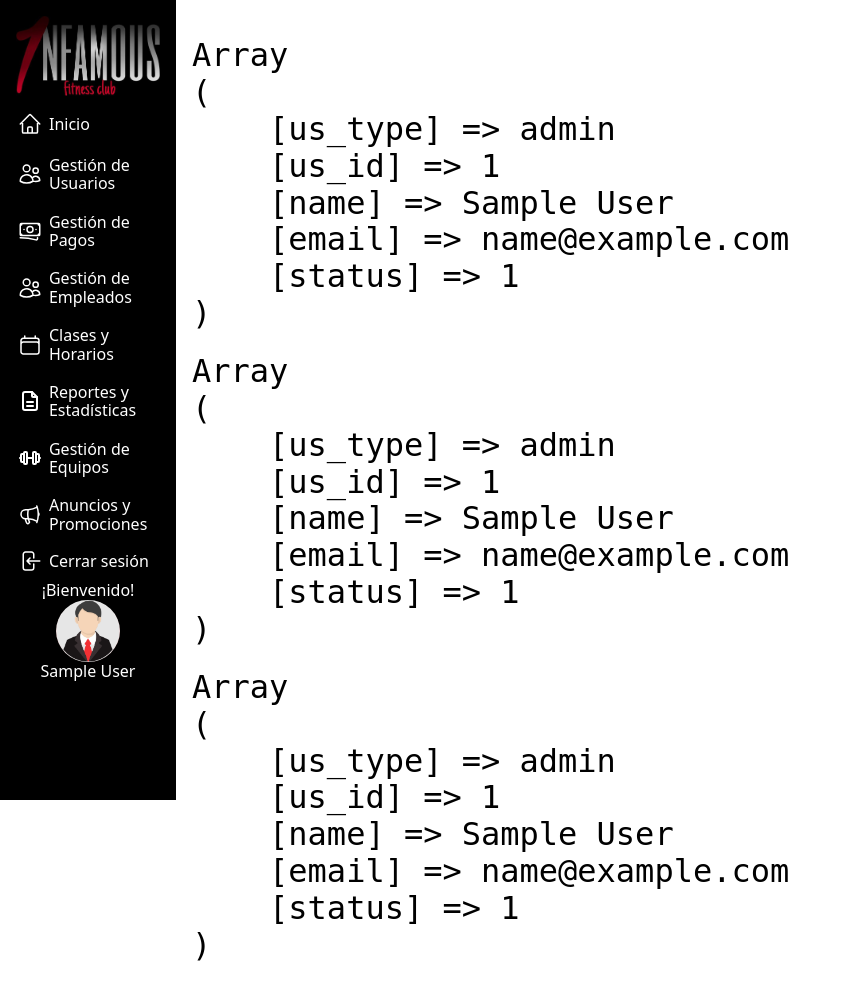
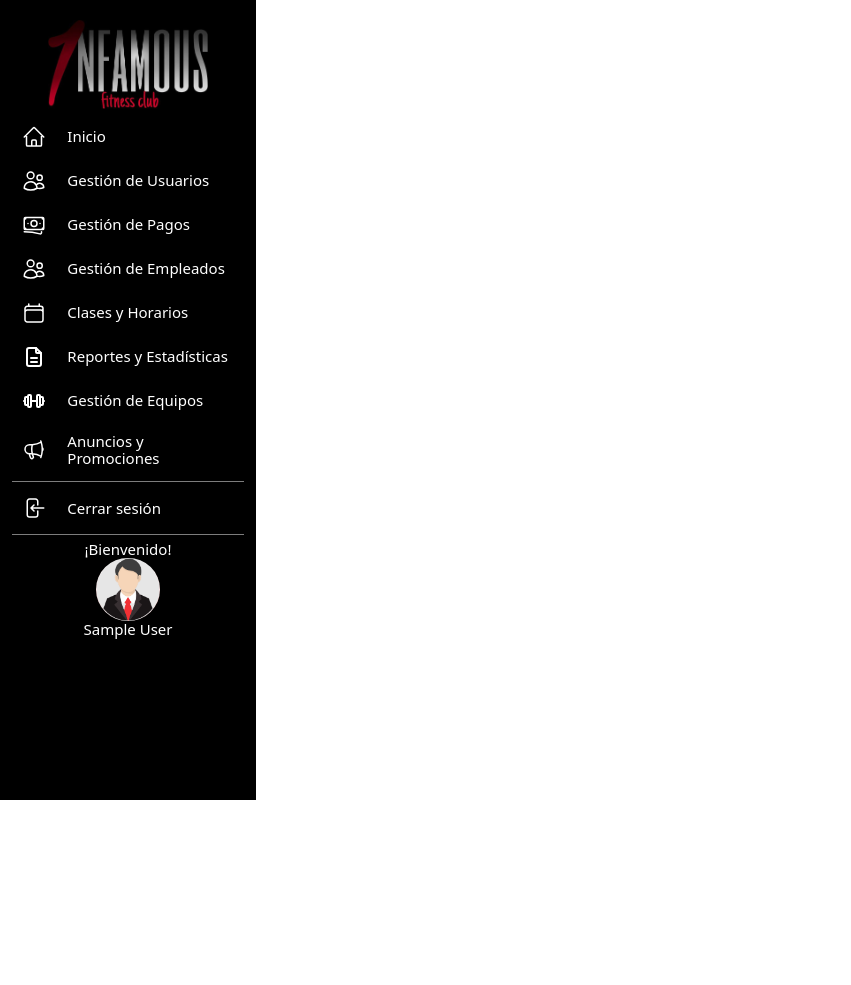
Before and after one commit to scriptoProgram/gimnasio, a PHP site: page /views/main.php in a window 1280 px wide. Shown: the whole page, without its empty margins (0-851 px from the left). After the commit the page ends 800 px from the top, so only its background shows below. Run offline with PHP 8.4, Linux system fonts and the light colour scheme; the visitor is signed in with stand-in values (Sample User, id 1).

Commit message:
navbar1.6.2

```diff
--- a/public/css/navbar.css
+++ b/public/css/navbar.css
@@ -6,3 +6,16 @@ a:hover {
     background-color: #c1001752;
     border-radius: 15px;
 }
+#navbar {
+    font-size: 15px;
+}
+/* hr {
+    border: 1px solid #CECECE;
+    margin: 10px 0;
+} */
+hr {
+    border: none;
+    height: 1px;
+    background-color: #7D7D7D; /* Un gris más tenue */
+    margin: 6px 0; /* Menos espacio arriba y abajo */
+}
--- a/views/main.php
+++ b/views/main.php
@@ -14,15 +14,7 @@ require_once __DIR__ . '../../src/controllers/siteController.php';
 <body>
     <?php SiteController::addNavbar(); ?>
     <main class="absolute left-44 mt-[1rem] ml-[1rem] mb-[1rem]">
-        <h1><?php echo '<pre>';
-                    print_r($_SESSION);
-                    echo '</pre>'; ?></h1>
-        <h1><?php echo '<pre>';
-                    print_r($_SESSION);
-                    echo '</pre>'; ?></h1>
-        <h1><?php echo '<pre>';
-                    print_r($_SESSION);
-                    echo '</pre>'; ?></h1>
+
     </main>
 </body>
 </html>
--- a/views/partials/navbar.php
+++ b/views/partials/navbar.php
@@ -6,9 +6,9 @@ function renderNavbar($role) { ?>
     <link rel="stylesheet" href="../public/css/normalize.css">
     <link rel="stylesheet" href="../public/css/navbar.css">
     <script src='https://unpkg.com/@tailwindcss/browser@4'></script>
-    <div class="fixed bg-black left-0 w-[11rem] h-full p-[0.5rem]" id="navbar">
-        <div id="content-logo">
-            <img class="p-[0.5rem]" src="../public/images/logo-navbar.jpg" alt="infamous gym">
+    <div class="fixed bg-black left-0 w-[16rem] h-full p-[12px]" id="navbar">
+        <div class="flex justify-center" id="content-logo">
+            <img class="p-[0.5rem] w-[11rem]" src="../public/images/logo-navbar.jpg" alt="infamous gym">
         </div>
         <nav>
             <div class="static flex flex-col">
@@ -88,6 +88,7 @@ function renderNavbar($role) { ?>
                 </ul>
             </div>
         </nav>
+        <hr>
         <nav>
             <ul>
                 <li>
@@ -100,10 +101,11 @@ function renderNavbar($role) { ?>
                 </li>
             </ul>
         </nav>
+        <hr>
         <div class="grid justify-items-center" id="content-user">
             <h2 class="text-white">¡Bienvenido!</h2>
             <img class="w-[4rem] rounded-[50%]" src="../public/images/profile-man.png" alt="#">
-            <p class="text-white text-center"><?php echo $_SESSION['name']; ?></p>
+            <p class="capitalize text-white text-center"><?php echo strtolower($_SESSION['name']); ?></p>
         </div>
     </div>
 <?php } ?>
```
